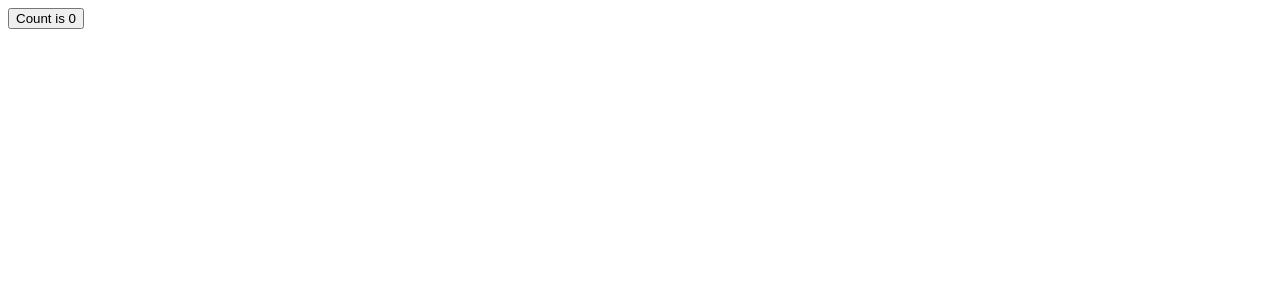
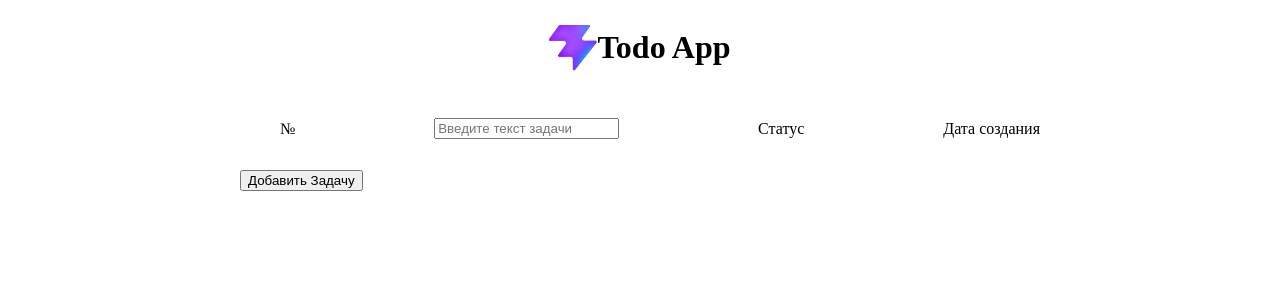
Before and after one commit to omelyao/todo-app, a React (Vite) app: page / in a window 1280 px wide. Shown: the top 300 px of the page. Built offline with nearby package versions, Linux system fonts and the light colour scheme.

Commit message:
project-1.1

```diff
--- a/src/App.jsx
+++ b/src/App.jsx
@@ -1,18 +1,17 @@
 import { useState } from 'react'
-
+import Header from './components/Header/Header'
+import TodoList from './components/TodoList'
+import AddTodo from './components/AddTodo'
 
 function App() {
   const [count, setCount] = useState(0)
 
   return (
     <>
+    <Header />
       <section id="center">
-        <button
-          className="counter"
-          onClick={() => setCount((count) => count + 1)}
-        >
-          Count is {count}
-        </button>
+        <TodoList />
+        <AddTodo />
       </section>
     </>
   )
--- a/src/components/AddTodo.jsx
+++ b/src/components/AddTodo.jsx
@@ -0,0 +1,11 @@
+
+
+function AddTodo(){
+    return(
+        <button>
+            Добавить Задачу
+        </button>
+    )
+}
+
+export default AddTodo
--- /dev/null
+++ b/src/components/Header/Header.css
@@ -0,0 +1,5 @@
+header{
+    display:flex;
+    align-items: center;
+    justify-content: center;
+}
--- /dev/null
+++ b/src/components/Header/Header.jsx
@@ -0,0 +1,12 @@
+import logo from '/favicon.svg'
+import './Header.css'
+function Header(){
+    return(
+        <header>
+            <img src={logo} alt="" />
+            <h1>Todo App</h1>
+        </header>
+    )
+}
+
+export default Header
--- a/src/components/TodoItem.jsx
+++ b/src/components/TodoItem.jsx
@@ -0,0 +1,15 @@
+
+
+function TodoItem(){
+    return(
+
+        <li>
+            <p>№</p>
+            <input type="text" placeholder="Введите текст задачи" />
+            <p>Статус</p>
+            <p>Дата создания</p>
+        </li>
+    )
+}
+
+export default TodoItem
--- a/src/components/TodoList.jsx
+++ b/src/components/TodoList.jsx
@@ -0,0 +1,11 @@
+import TodoItem from './TodoItem'
+
+function TodoList(){
+    return(
+        <ul>
+            <TodoItem />
+        </ul>
+    )
+}
+
+export default TodoList
--- /dev/null
+++ b/src/main.css
@@ -0,0 +1,10 @@
+#root{
+    width: 800px;
+    margin:0 auto;
+}
+li{
+    list-style-type: none;
+    display:flex;
+    justify-content: space-between;
+    align-items: center;
+}
--- a/src/main.jsx
+++ b/src/main.jsx
@@ -1,6 +1,7 @@
 import { StrictMode } from 'react'
 import { createRoot } from 'react-dom/client'
 import App from './App.jsx'
+import './main.css'
 
 createRoot(document.getElementById('root')).render(
   <StrictMode>
```
Also changed, not shown: src/components/EditTodo.jsx (+11 -0 lines).
